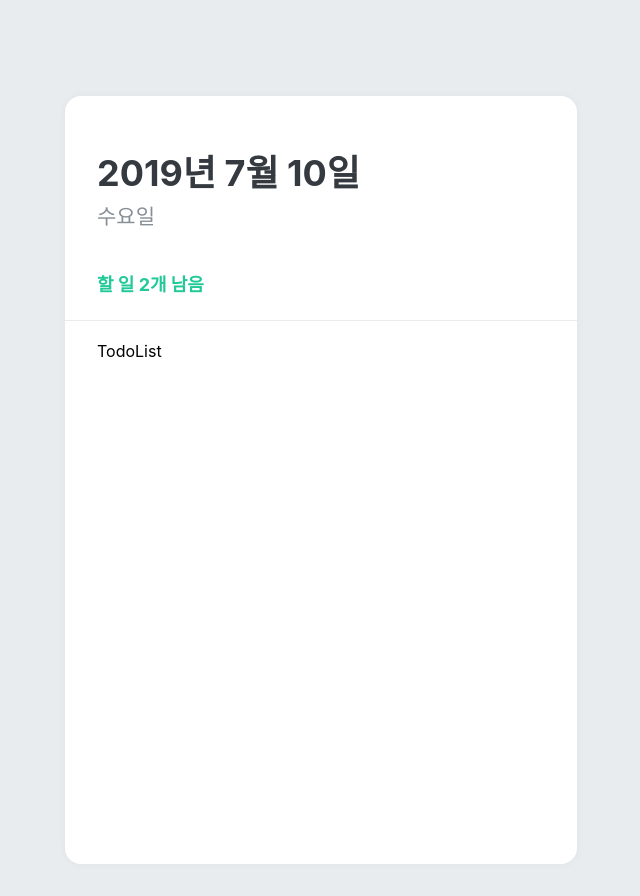
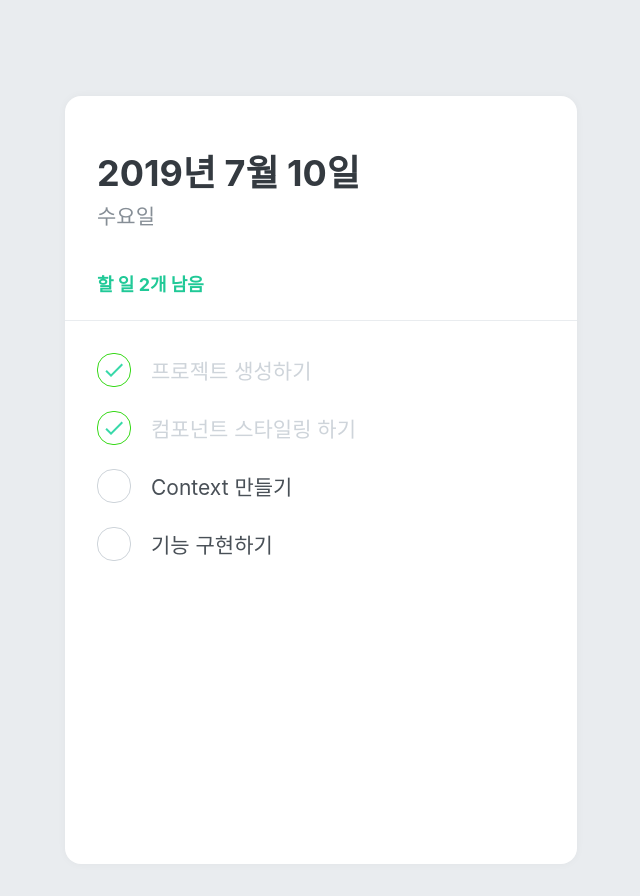
Before and after one commit to JJalit/TodoList, a React (Create React App) app: page / in a window 1280 px wide. Shown: the whole page, without its empty margins (319-959 px from the left). Built offline with nearby package versions, Linux system fonts and the light colour scheme.

Commit message:
add TodoItem to TodoList

```diff
--- a/src/components/TodoList.js
+++ b/src/components/TodoList.js
@@ -1,5 +1,7 @@
 import React from "react";
 import styled from "styled-components";
+
+import TodoItem from "./TodoItem";
 
 const TodoListBlock = styled.div`
   flex: 1;
@@ -9,7 +11,14 @@ const TodoListBlock = styled.div`
 `;
 
 function TodoList() {
-  return <TodoListBlock>TodoList</TodoListBlock>;
+  return (
+    <TodoListBlock>
+      <TodoItem text="프로젝트 생성하기" done={true} />
+      <TodoItem text="컴포넌트 스타일링 하기" done={true} />
+      <TodoItem text="Context 만들기" done={false} />
+      <TodoItem text="기능 구현하기" done={false} />
+    </TodoListBlock>
+  );
 }
 
 export default TodoList;
```
